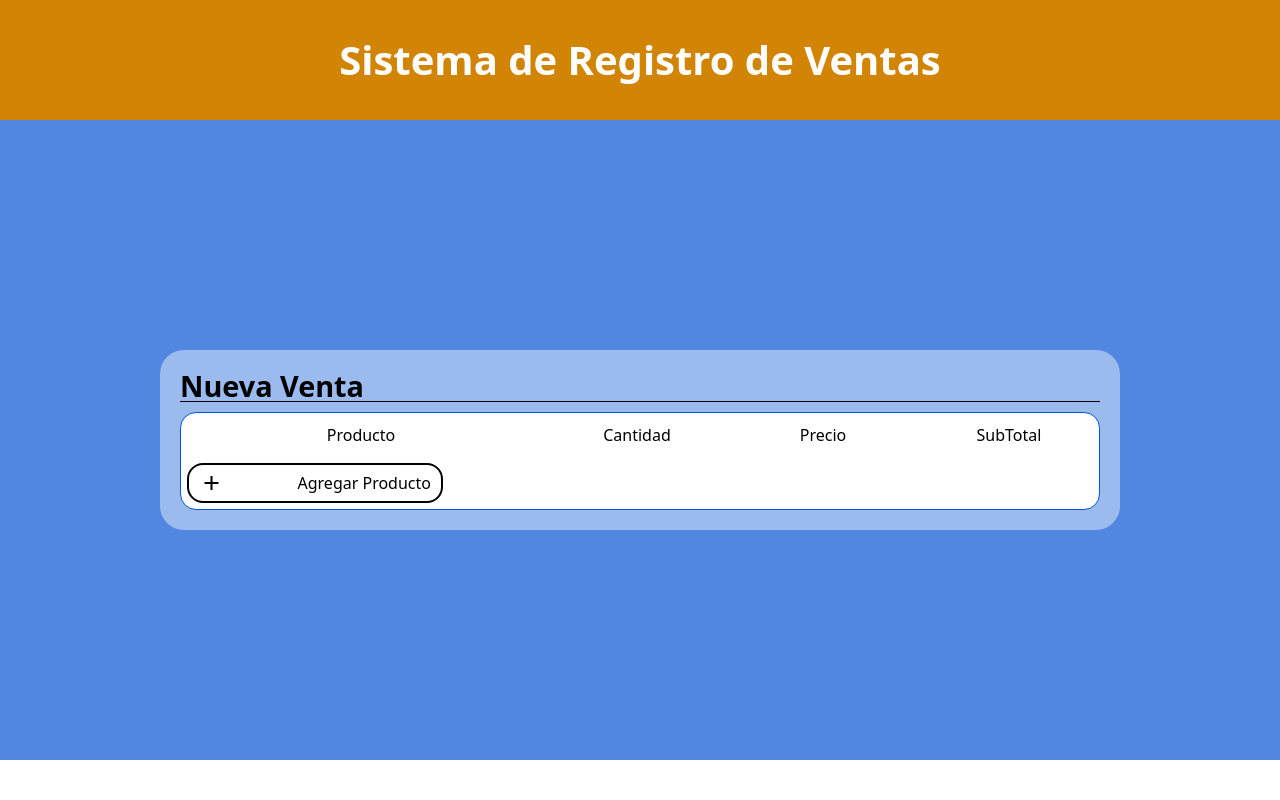
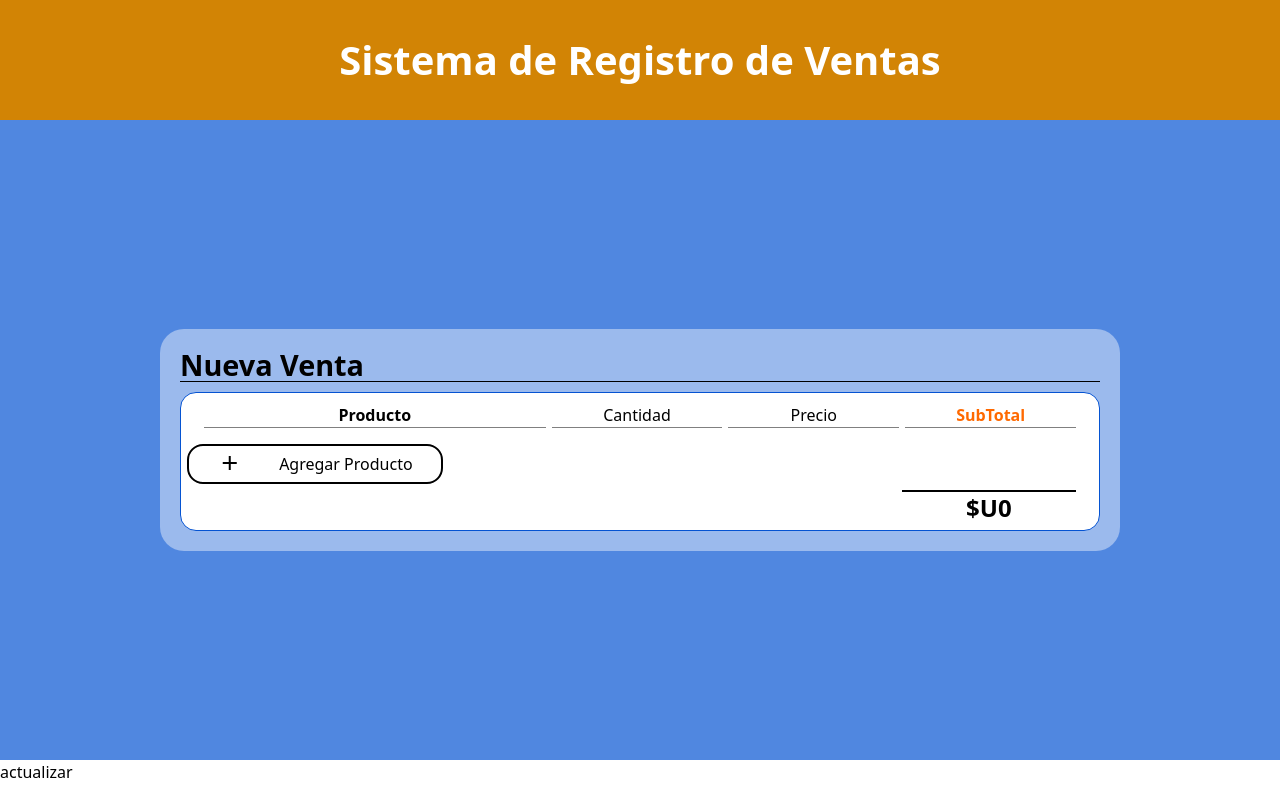
Before and after one commit to kurotori/muestra-ETS-2025-gestor-ventas, a Vue app in the folder frontend/: page /ventas/nueva in a window 1280 px wide. Built offline with nearby package versions, Linux system fonts and the light colour scheme.

Commit message:
feat: Mejorar la funcionalidad de ProductoVenta y Nueva Venta; agregar cálculo de subtotal y total en el carrito

```diff
--- a/frontend/src/components/venta/ProductoVenta.vue
+++ b/frontend/src/components/venta/ProductoVenta.vue
@@ -1,5 +1,21 @@
 <script setup>
-import { ref } from 'vue';
+import { re, reactive } from 'vue';
+
+const emit = defineEmits([
+    'enviarValores'
+])
+
+function enviarValores() {
+    emit('enviarValores', detalle)
+}
+
+const detalle = reactive(
+    {
+        id: 0,
+        cantidad: 0,
+        subtotal: 0
+    }
+)
 
 const productos = ref([
     {
@@ -15,6 +31,13 @@ const productos = ref([
 ])
 
 const productoSel = ref(0)
+const prodCantidad = ref(0)
+const prodSubTotal = defineModel()//ref(0)
+
+const cambioProd = () => {
+    detalle.subtotal = detalle.cantidad * productos.value[detalle.id].precio
+    //console.log(productos.value[productoSel.value].precio)
+}
 </script>
 
 <template>
@@ -23,12 +46,14 @@ const productoSel = ref(0)
             grid grid-cols-[minmax(150px,2fr)_minmax(50px,1fr)_minmax(50px,1fr)_minmax(50px,1fr)] gap-1.5
 
             ">
-        <select v-model="productoSel" name="producto" id="producto" class="">
+        <select v-model="detalle.id" name="producto" id="producto" class="" @change="cambioProd()">
             <option v-for="producto in productos" :value="producto.id">{{ producto.nombre }}</option>
         </select>
-        <input type="number" id="cantidad" class="">
-        <span>{{ productos[productoSel].precio }}</span>
-        <span>0</span>
+        <input type="number" id="cantidad" class="cantidad" value="0" v-model="detalle.cantidad" @change="cambioProd()">
+        <span class="precio">{{ productos[detalle.id].precio }}</span>
+        <span class="subtotal font-bold">
+            {{ detalle.subtotal }}
+        </span>
     </div>
 </template>
 
--- a/frontend/src/views/NuevaVenta.vue
+++ b/frontend/src/views/NuevaVenta.vue
@@ -4,16 +4,33 @@ import Cuerpo from '../components/base/Cuerpo.vue';
 import Encabezado from '../components/base/Encabezado.vue';
 import ProductoVenta from '../components/venta/ProductoVenta.vue';
 
-const carrito = ref([])
+const carrito = reactive({
+    productos: [],
+    total: 0
+})
 
 const agregarAlCarrito = () => {
-    carrito.value.push(
+    carrito.productos.push(
         {
-            id: '',
-            cant: ''
+            id: carrito.productos.length,
+            cant: 0,
+            subtotal: 0
         }
     )
-    console.log(carrito.value.length)
+    console.log(carrito.value)
+}
+
+function obtenerSubtotal(valor) {
+
+}
+
+const calcularTotal = () => {
+    carrito.total = 0
+    carrito.productos.forEach(producto => {
+        console.log(producto.subtotal)
+        carrito.total += producto.subtotal
+    });
+    //console.log(total)
 }
 
 </script>
@@ -44,28 +61,33 @@ const agregarAlCarrito = () => {
                         ">
                     <div class="listaDetalleProductos
                             h-fit
-                            py-[10px]
+                            py-2.5
                             flex flex-col items-center
                             ">
                         <div class="datosProducto
-                                w-full h-fit
+                                w-95/100 h-fit
                                 grid grid-cols-[minmax(150px,2fr)_minmax(50px,1fr)_minmax(50px,1fr)_minmax(50px,1fr)] gap-1.5
                             ">
-                            <span>Producto</span>
+                            <span class="font-bold">Producto</span>
                             <span>Cantidad</span>
                             <span>Precio</span>
-                            <span>SubTotal</span>
+                            <span class="font-bold text-orange-500">SubTotal</span>
                         </div>
-                        <div v-for="producto in carrito" class="carrito
-                                w-95/100">
-                            <ProductoVenta></ProductoVenta>
+
+                        <div class="carrito
+                                w-95/100" @change="calcularTotal()">
+                            <ProductoVenta v-for="producto in carrito.productos" @enviar-valores="" :key="producto.id">
+                                <!-- // v-model="producto.subtotal"> */ -->
+                            </ProductoVenta>
                         </div>
+
+
                     </div>
                     <div class="botoneraDetalleProductos
                             ">
                         <div @click="agregarAlCarrito()" class="btnAgregarProd
                                 relative
-                                flex justify-between items-center
+                                flex justify-around items-center
                                 w-[20vw] h-[5vh]
                                 rounded-2xl
                                 border-black border-2
@@ -85,6 +107,19 @@ const agregarAlCarrito = () => {
                             </span>
                         </div>
                     </div>
+                    <div class="pieDetalleProductos
+                            flex justify-end
+                            h-[5vh] w-95/100
+                            mx-[2.5%]
+                            ">
+                        <span class="total
+                                w-1/5
+                                border-t-2 border-t-black
+                                font-bold text-2xl text-center
+                                ">
+                            {{ carrito.total }}
+                        </span>
+                    </div>
                 </div>
 
 
@@ -92,10 +127,20 @@ const agregarAlCarrito = () => {
 
         </div>
     </div>
+    <a @click="calcularTotal()">actualizar</a>
 </template>
 
 <style scoped>
 .datosProducto>span {
     text-align: center;
+    border-bottom: 1px solid grey;
+}
+
+.carrito>div:nth-child(odd) {
+    background-color: rgb(186, 203, 228);
+}
+
+.total::before {
+    content: '$U';
 }
 </style>
```
